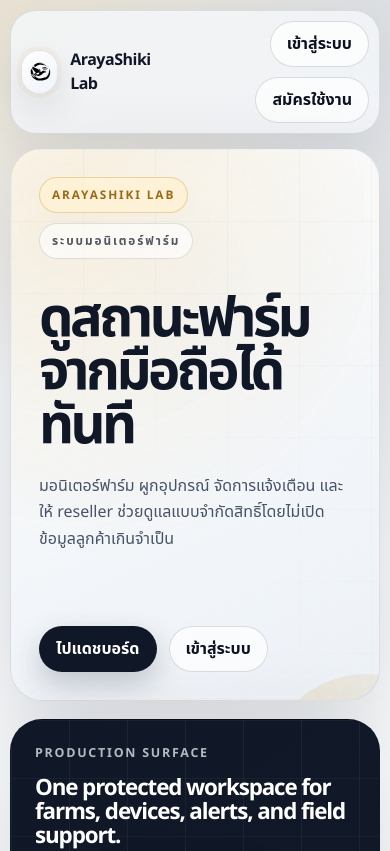
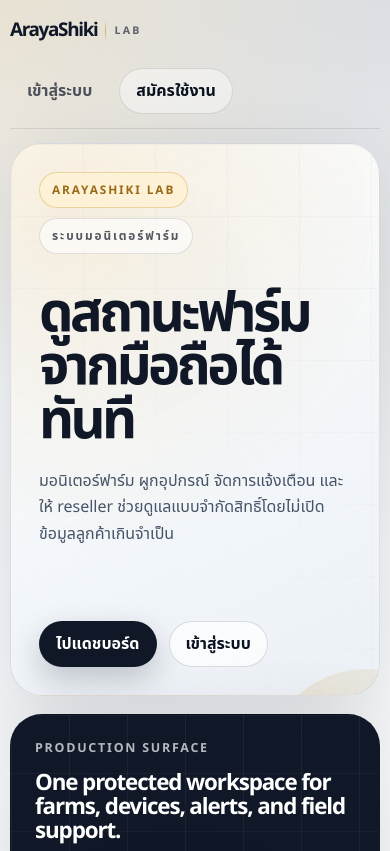
Before and after one commit to godmode99/iot-2026, a Next.js app in the folder dashboard/: page / in a window 390 px wide. Shown: the top 851 px of the page. Built offline with nearby package versions, Linux system fonts and the light colour scheme; no server answers.

Commit message:
Refine ArayaShiki landing wordmark

```diff
--- a/dashboard/app/globals.css
+++ b/dashboard/app/globals.css
@@ -81,30 +81,56 @@
 .brand {
   display: inline-flex;
   align-items: center;
+  gap: 10px;
+  font-weight: 700;
+  letter-spacing: -0.04em;
+  white-space: nowrap;
+}
+
+.brand-name {
+  font-size: clamp(1rem, 1.35vw, 1.12rem);
+  line-height: 1;
+}
+
+.brand-wordmark {
   gap: 12px;
   font-weight: 800;
-  letter-spacing: -0.03em;
-}
-
-.brand-lockup {
-  display: block;
-  width: auto;
-  height: 42px;
-  max-width: min(42vw, 190px);
+}
+
+.brand-wordmark-main {
+  font-size: clamp(1.26rem, 1.95vw, 1.6rem);
+  line-height: 0.94;
+  letter-spacing: -0.07em;
+}
+
+.brand-wordmark-sep {
+  width: 1px;
+  height: 22px;
+  flex: 0 0 auto;
+  background: linear-gradient(180deg, rgba(214, 168, 79, 0), rgba(214, 168, 79, 0.88), rgba(214, 168, 79, 0));
+}
+
+.brand-wordmark-sub {
+  font-size: 0.76rem;
+  font-weight: 700;
+  letter-spacing: 0.28em;
+  text-transform: uppercase;
+  color: rgba(16, 24, 40, 0.64);
 }
 
 .brand-mark {
-  width: 44px;
-  height: 44px;
-  border-radius: 18px;
-  background:
-    url("/brand/arayashiki-lab-logo-mark.svg") center / 78% auto no-repeat,
-    linear-gradient(145deg, #FFFFFF, #EFF3F8);
-  border: 1px solid rgba(16, 24, 40, 0.1);
+  width: 34px;
+  height: 34px;
+  flex: 0 0 auto;
+  border-radius: 999px;
+  background:
+    url("/brand/arayashiki-lab-logo-mark.svg") center / 72% auto no-repeat,
+    linear-gradient(145deg, #FFFFFF, #F6F8FC);
+  border: 1px solid rgba(16, 24, 40, 0.08);
   box-shadow:
     inset 0 1px 0 rgba(255, 255, 255, 0.86),
-    0 14px 34px rgba(16, 24, 40, 0.12),
-    0 0 0 4px rgba(214, 168, 79, 0.08);
+    0 10px 24px rgba(16, 24, 40, 0.08),
+    0 0 0 3px rgba(214, 168, 79, 0.06);
 }
 
 .nav-links {
@@ -423,12 +449,33 @@
 
 .landing-shell .topbar {
   margin-bottom: clamp(18px, 4vw, 42px);
-  padding: 10px 12px;
-  border: 1px solid rgba(16, 24, 40, 0.1);
-  border-radius: 999px;
-  background: rgba(245, 248, 251, 0.78);
-  box-shadow: 0 18px 50px rgba(16, 24, 40, 0.08);
-  backdrop-filter: blur(22px);
+  padding: 0 0 16px;
+  border: 0;
+  border-bottom: 1px solid rgba(16, 24, 40, 0.1);
+  border-radius: 0;
+  background: transparent;
+  box-shadow: none;
+  backdrop-filter: none;
+}
+
+.landing-shell .topbar .brand {
+  min-height: 42px;
+}
+
+.landing-shell .topbar .nav-link,
+.landing-shell .topbar .button-secondary {
+  background: rgba(255, 255, 255, 0.42);
+  box-shadow: none;
+}
+
+.landing-shell .topbar .button-secondary {
+  border-color: rgba(16, 24, 40, 0.12);
+}
+
+.landing-shell .topbar .nav-link {
+  border-color: transparent;
+  background: transparent;
+  color: rgba(16, 24, 40, 0.72);
 }
 
 .home-hero {
@@ -1518,11 +1565,11 @@
   }
 
   .landing-shell .topbar {
-    align-items: center;
-    flex-direction: row;
+    align-items: flex-start;
+    flex-direction: column;
     margin-bottom: 14px;
-    padding: 10px;
-    border-radius: 26px;
+    padding: 0 0 14px;
+    border-radius: 0;
   }
 
   .landing-shell .topbar .brand {
@@ -1530,12 +1577,21 @@
   }
 
   .landing-shell .topbar .nav-links {
-    justify-content: flex-end;
-  }
-
-  .brand-lockup {
-    height: 34px;
-    max-width: min(44vw, 156px);
+    justify-content: flex-start;
+    width: 100%;
+  }
+
+  .brand {
+    gap: 8px;
+  }
+
+  .brand-wordmark-main {
+    font-size: 1.18rem;
+  }
+
+  .brand-wordmark-sub {
+    font-size: 0.66rem;
+    letter-spacing: 0.22em;
   }
 
   .hero-grid {
--- a/dashboard/app/page.jsx
+++ b/dashboard/app/page.jsx
@@ -15,9 +15,10 @@
   return (
     <main className="page-shell landing-shell">
       <nav className="topbar" aria-label="Primary">
-        <Link className="brand" href="/">
-          <span className="brand-mark" aria-hidden="true" />
-          <span className="brand-name">{t(messages, "brand.name")}</span>
+        <Link className="brand brand-wordmark" href="/" aria-label={t(messages, "brand.name")}>
+          <span className="brand-wordmark-main">ArayaShiki</span>
+          <span className="brand-wordmark-sep" aria-hidden="true" />
+          <span className="brand-wordmark-sub">Lab</span>
         </Link>
         <div className="nav-links">
           <Link className="nav-link" href="/login">{t(messages, "nav.login")}</Link>
```
